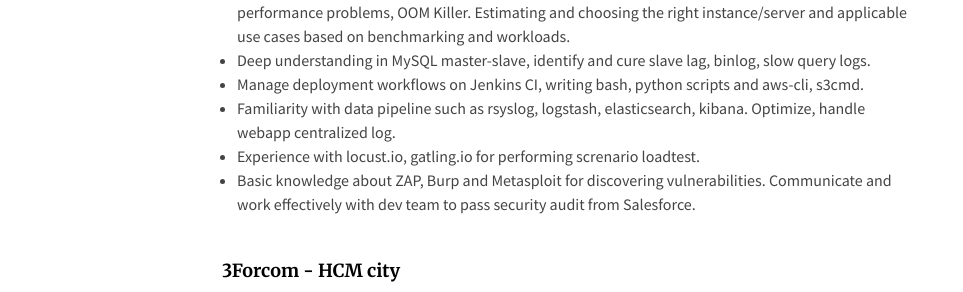
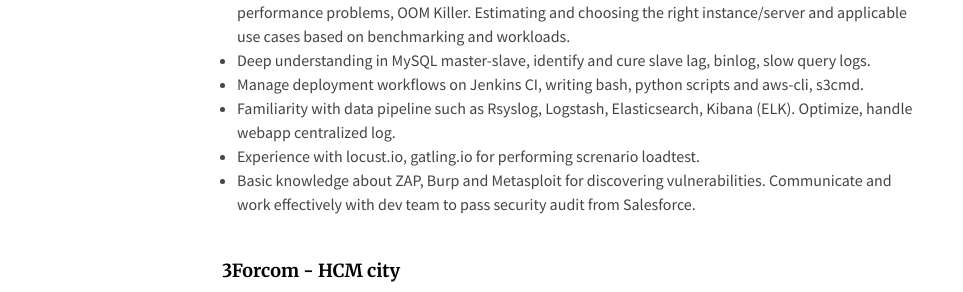
Before and after one commit to duykhang68/duykhang68.github.io, a Jekyll site: the page hireme.html, which Jekyll copies as it is, in a window 1280 px wide. Shown: the part 608-900 px from the top of the page, without its empty margins (158-1121 px from the left). Built offline with Jekyll 4.4.1, drawn with Linux system fonts in a browser that asks for light colours.

Commit message:
add note about ELK

```diff
--- a/hireme.html
+++ b/hireme.html
@@ -54,7 +54,7 @@
                         <li>Knowledge about system's resource like cpu, mem, swap, cache and ability to dealing with performance problems, OOM Killer. Estimating and choosing the right instance/server and applicable use cases based on benchmarking and workloads.</li>
                         <li>Deep understanding in MySQL master-slave, identify and cure slave lag, binlog, slow query logs.</li>
                         <li>Manage deployment workflows on Jenkins CI, writing bash, python scripts and aws-cli, s3cmd.</li>
-                        <li>Familiarity with data pipeline such as rsyslog, logstash, elasticsearch, kibana. Optimize, handle webapp centralized log.</li>
+                        <li>Familiarity with data pipeline such as Rsyslog, Logstash, Elasticsearch, Kibana (ELK). Optimize, handle webapp centralized log.</li>
                         <li>Experience with locust.io, gatling.io for performing screnario loadtest.</li>
                         <li>Basic knowledge about ZAP, Burp and Metasploit for discovering vulnerabilities. Communicate and work effectively with dev team to pass security audit from Salesforce.</li>
                 </div>
```
Also changed, not shown: 2 other files.
